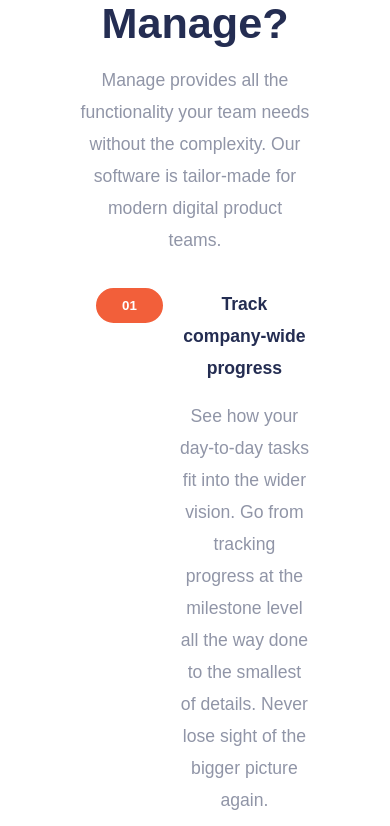
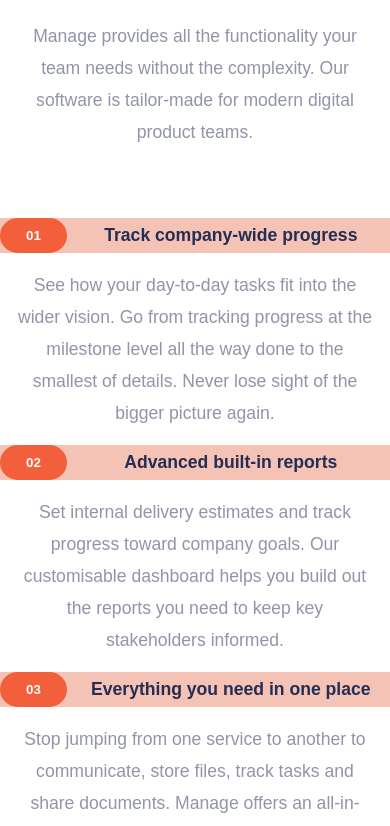
Before and after one commit to Medici305/Manage-Landing-Page, a React (Create React App) app: page / in a window 390 px wide. Shown: the part 1156-1982 px from the top of the page. Built offline with nearby package versions, Linux system fonts and the light colour scheme; a web font is replaced by a local one.

Commit message:
18. Testimonial section mobile.

```diff
--- a/src/Styles.js
+++ b/src/Styles.js
@@ -71,8 +71,11 @@
 export const Title = styled.p`
   color: hsl(228, 39%, 23%);
   padding-bottom: 0rem;
-  padding-top: 0.3zrem;
+  padding-top: 0.3rem;
   font-weight: 700;
+  @media (max-width: 500px) {
+      padding: 0rem;
+  }
 `;
 
 export const Line = styled.div`
--- a/src/components/BetterProduct.js
+++ b/src/components/BetterProduct.js
@@ -40,7 +40,7 @@
     padding: 1rem 5rem;
   }
   @media (max-width: 500px) {
-    margin-top: 2rem;
+    margin-top: 4rem;
     height: 100vh;
     flex-direction: column-reverse;
     padding: 1rem 2rem;
@@ -78,6 +78,7 @@
       width: 90%;
       text-align: justify;
       font-size: 1rem;
+      padding: 2rem 0rem;
     }
   }
   img {
--- a/src/components/Difference.js
+++ b/src/components/Difference.js
@@ -17,41 +17,41 @@
                 <Card>
                     <Number>
                         <button>01</button>
+                        <Title>Track company-wide progress </Title>
                     </Number>
-          <div className="des">
-            <Title>Track company-wide progress </Title>
+                    <Description>
                         <p>
                             See how your day-to-day tasks fit into the wider vision. Go from
                             tracking progress at the milestone level all the way done to the
                             smallest of details. Never lose sight of the bigger picture again.
                         </p>
-          </div>
+                    </Description>
                 </Card>
                 <Card>
                     <Number>
                         <button>02</button>
+                        <Title>Advanced built-in reports </Title>
                     </Number>
-          <div className="des">
-            <Title>Advanced built-in reports </Title>
+                    <Description>
                         <p>
                             Set internal delivery estimates and track progress toward company
                             goals. Our customisable dashboard helps you build out the reports
                             you need to keep key stakeholders informed.
                         </p>
-          </div>
+                    </Description>
                 </Card>
                 <Card>
                     <Number>
                         <button>03</button>
+                        <Title>Everything you need in one place </Title>
                     </Number>
-          <div className="des">
-            <Title>Everything you need in one place </Title>
+                    <Description>
                         <p>
                             Stop jumping from one service to another to communicate, store
                             files, track tasks and share documents. Manage offers an
                             all-in-one team productivity solution.
                         </p>
-          </div>
+                    </Description>
                 </Card>
             </Box2>
         </Different>
@@ -69,6 +69,10 @@
     align-items: center;
     overflow: hidden;
   }
+  @media (max-width: 500px) {
+    padding: 0rem;
+    //border: 2px solid black;
+  }
 `;
 
 const Box = styled.div`
@@ -84,6 +88,9 @@
       width: 100%;
     }
   }
+  @media (max-width: 500px) {
+    padding: 0rem 2rem;
+  }
 `;
 
 const Box2 = styled(Box)`
@@ -91,6 +98,10 @@
   flex-direction: column;
   justify-content: center;
   margin-top: 0rem;
+  padding: 0rem;
+  @media (max-width: 500px) {
+    margin-top: 2rem;
+  }
 `;
 
 const Text = styled.p`
@@ -99,9 +110,25 @@
 
 const Card = styled.div`
   display: flex;
+  flex-direction: column;
+`;
+
+const Description = styled.div`
+    display: flex;
+    justify-content: flex-end;
+    align-items: flex-end;
+    p {
+        width: 83%;
+        @media (max-width: 500px) {
+            width: auto;
+        }
+        padding: 1rem;
+    }
 `;
 
 const Number = styled.div`
+  display: flex;
+  align-items: center;
   button {
     border: none;
     background: hsl(12, 88%, 59%);
@@ -110,10 +137,17 @@
     border-radius: 2rem;
     padding: 0.5rem 1.5rem;
     font-weight: 700;
-    margin: 0rem 1rem;
+    margin-right: 2rem;
     @media (max-width: 1420px) {
       margin-top: 1rem;
     }
+    @media (max-width: 500px) {
+        margin-right: .3rem;
+        margin-top: 0rem;
+    }
+  }
+    @media (max-width: 500px) {
+      background: #f5c2b6;
     }
 `;
 
--- a/src/components/Testimonials.js
+++ b/src/components/Testimonials.js
@@ -54,6 +54,9 @@
     overflow: hidden;
     margin: 5rem 0rem;
   }
+  @media (max-width: 500px) {
+    margin: 4rem 0rem;
+  }
   h3 {
     width: 100%;
     text-align: center;
```
Also changed, not shown: 1 other file (tests, documents, lock files or other folders). Lines whose indentation alone changed are shown as unchanged.
